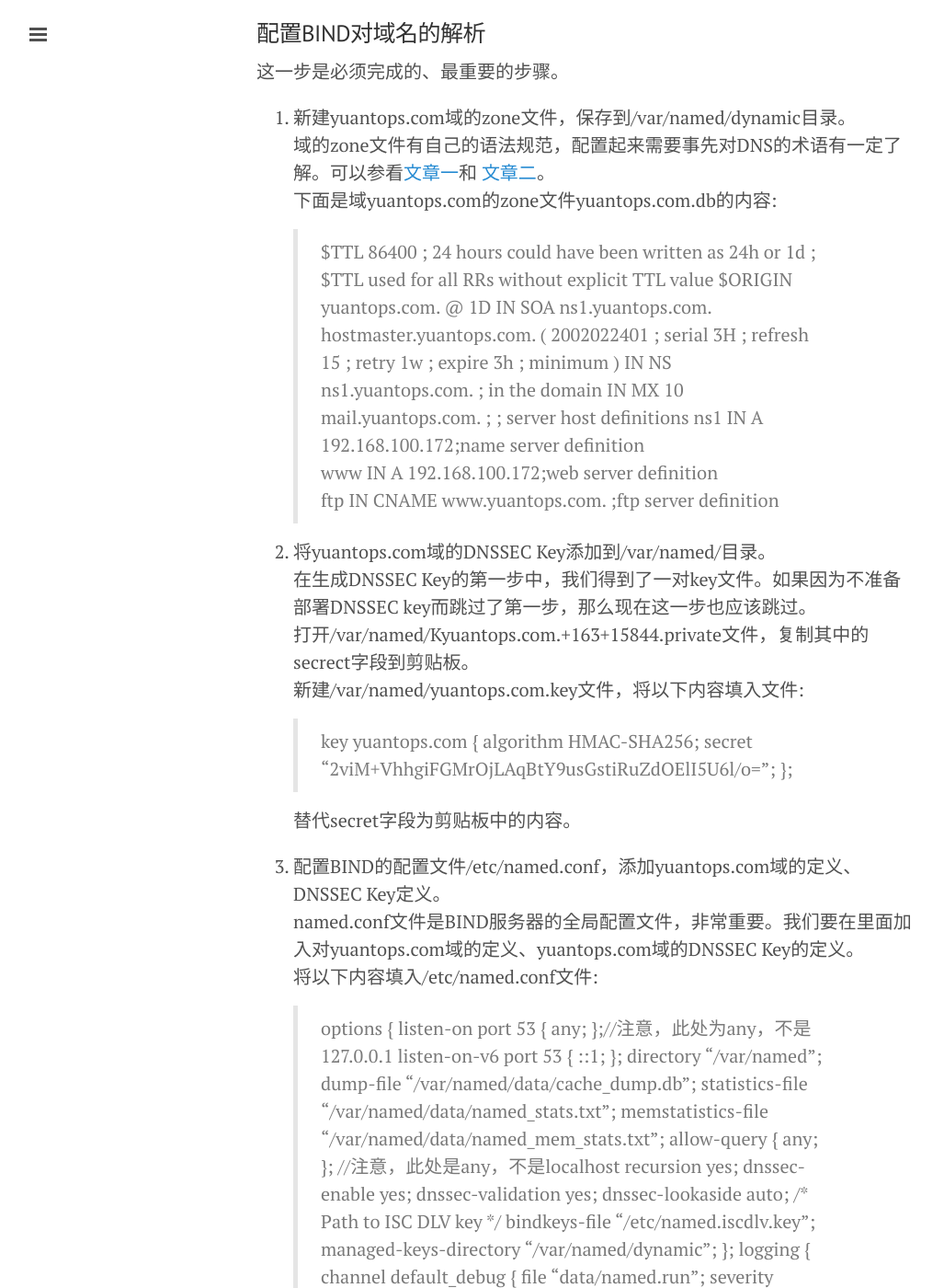
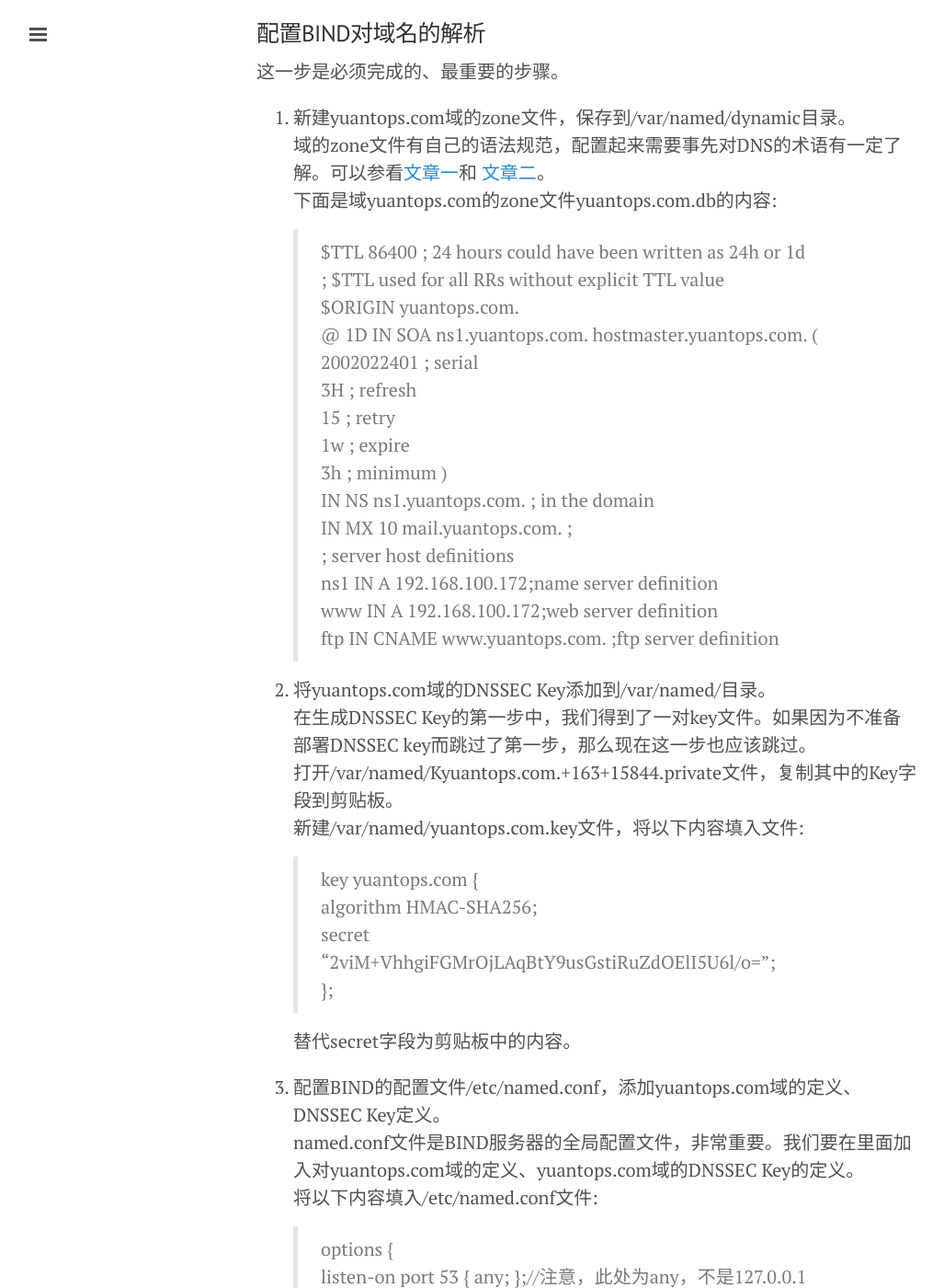
Before and after one commit to yuantops/blog, a Jekyll site: the page built from _posts/2014-12-23-BIND-installation-guide.md, in a window 1280 px wide and 1400 px high, scrolled down 1684 px. Shown: the whole window at 92% size, without its empty margins (1-1028 px from the left). Built offline with Jekyll 4.4.1, drawn with Linux system fonts in a browser that asks for light colours; Markdown is read by kramdown in place of the engine named in the settings; comment, search, counter and statistics services are not loaded; some of the changed text lies outside the part shown.

Commit message:
modify layout errors

```diff
--- a/_posts/2014-12-23-BIND-installation-guide.md
+++ b/_posts/2014-12-23-BIND-installation-guide.md
@@ -50,8 +50,7 @@ rndc是BIND安装包提供的一种域名服务控制工具，它可以运行在
 					  			      3H ; refresh
 					  			      15 ; retry
 					  			      1w ; expire
-					  			      3h ; minimum
-																									  			     )
+					  			      3h ; minimum    )
 	       IN  NS     ns1.yuantops.com. ; in the domain
 		          IN  MX  10 mail.yuantops.com. ;
 				  ; server host definitions
@@ -61,7 +60,7 @@ rndc是BIND安装包提供的一种域名服务控制工具，它可以运行在
 
 2. 将yuantops.com域的DNSSEC Key添加到/var/named/目录。
 	在生成DNSSEC Key的第一步中，我们得到了一对key文件。如果因为不准备部署DNSSEC key而跳过了第一步，那么现在这一步也应该跳过。
-	打开/var/named/Kyuantops.com.+163+15844.private文件，复制其中的secrect字段到剪贴板。
+	打开/var/named/Kyuantops.com.+163+15844.private文件，复制其中的Key字段到剪贴板。
 	新建/var/named/yuantops.com.key文件，将以下内容填入文件:
 	>key yuantops.com {
 				algorithm HMAC-SHA256;
@@ -115,10 +114,11 @@ rndc是BIND安装包提供的一种域名服务控制工具，它可以运行在
 		};
 
 ###修改配置文件的权限，使能被读取
-$ chmod 644 /etc/named.conf
+>$ chmod 644 /etc/named.conf
 
 ###启动BIND服务器
-$ service named start
+>$ service named start
+
 如果以后BIND服务器设置有改动，需要重启named服务。
 
 ###将机器的DNS服务器IP地址设为BIND程序所在机器的IP地址
@@ -126,7 +126,8 @@ BIND服务器所在机器的IP地址为192.168.100.172。如果有一台192.168.
 
 ###验证BIND服务已经成功安装并启动
 在192.168.100.139机器上运行命令：
-$ dig @192.168.100.172 www.yuantops.com
+>$ dig @192.168.100.172 www.yuantops.com
+
 如果成功解析出IP地址，证明成功。否则，可以检查BIND服务器的/var/log/message日志文件，寻找原因。
 
 ###使用nsupdate命令操作BIND服务器的配置
```
